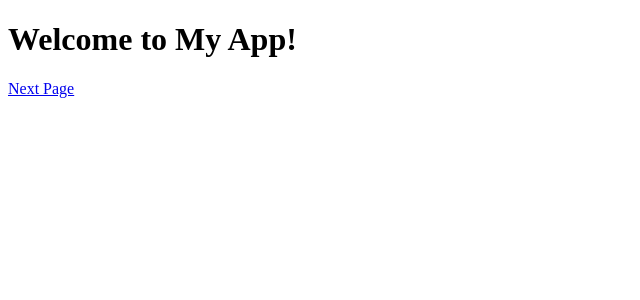
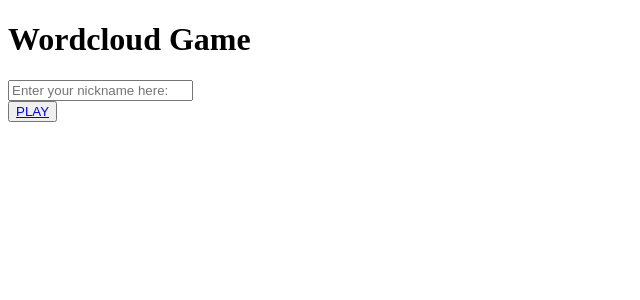
Before and after one commit to Zasada94/findwordsSPA, a React (Vite) app: page / in a window 1280 px wide. Shown: the top 300 px of the page, without its empty margins (0-640 px from the left). Built offline with nearby package versions, Linux system fonts and the light colour scheme.

Commit message:
added form collecting nickname

```diff
--- a/index.html
+++ b/index.html
@@ -1,13 +1,16 @@
 <!DOCTYPE html>
 <html lang="en">
+
 <head>
   <meta charset="UTF-8" />
   <link rel="icon" type="image/svg+xml" href="/vite.svg" />
   <meta name="viewport" content="width=device-width, initial-scale=1.0" />
-    <title>Vite + React</title>
+  <title>FInd the words</title>
 </head>
+
 <body>
   <div id="root"></div>
   <script type="module" src="/src/main.jsx"></script>
 </body>
+
 </html>
--- a/src/pages/startPage.jsx
+++ b/src/pages/startPage.jsx
@@ -1,12 +1,28 @@
-import React from "react";
+import React, { useState } from "react";
 import { Link } from "react-router-dom";
 
-function StartPage() {
+function StartPage({ onSubmit }) {
+	const [name, setName] = useState("");
+
+	const handleSubmit = (event) => {
+		event.preventDefault();
+		onSubmit(name);
+	};
+
 	return (
 		<div>
-			{" "}
-			<h1>Welcome to My App!</h1>
-			<Link to="/gamePage">Next Page</Link>
+			<h1>Wordcloud Game</h1>
+			<form onSubmit={handleSubmit}>
+					<input
+						type="text"
+						placeholder="Enter your nickname here:"
+						value={name}
+						onChange={(e) => setName(e.target.value)}
+					/>
+			</form>
+			<button type="submit">
+				<Link to="/gamePage">PLAY</Link>
+			</button>
 		</div>
 	);
 }
```
Lines whose indentation alone changed are shown as unchanged.
